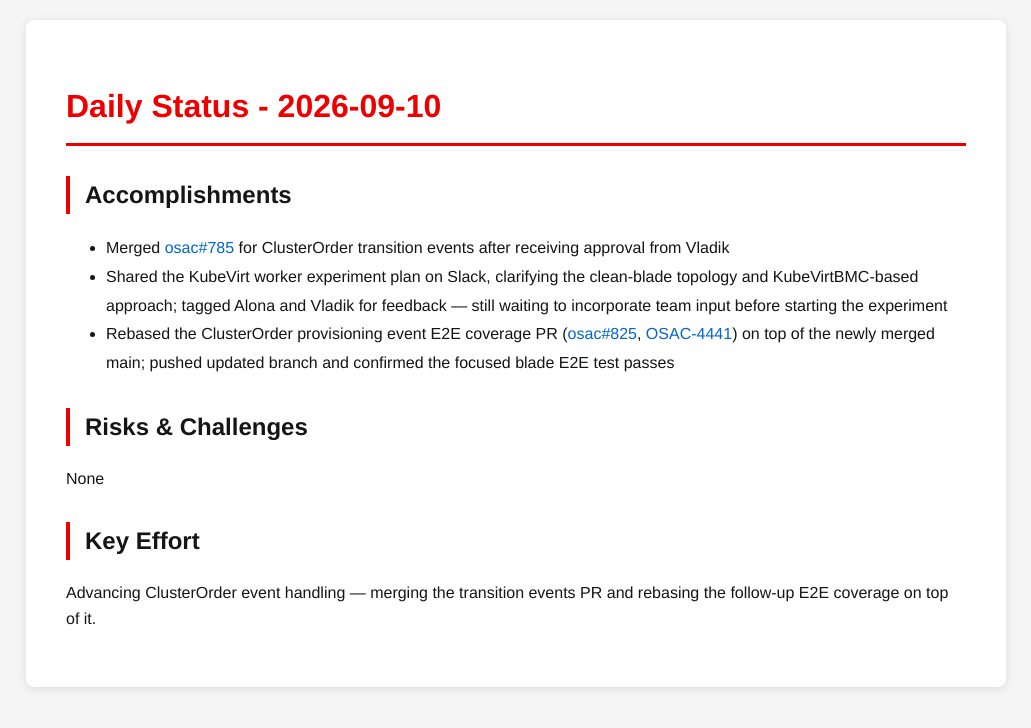
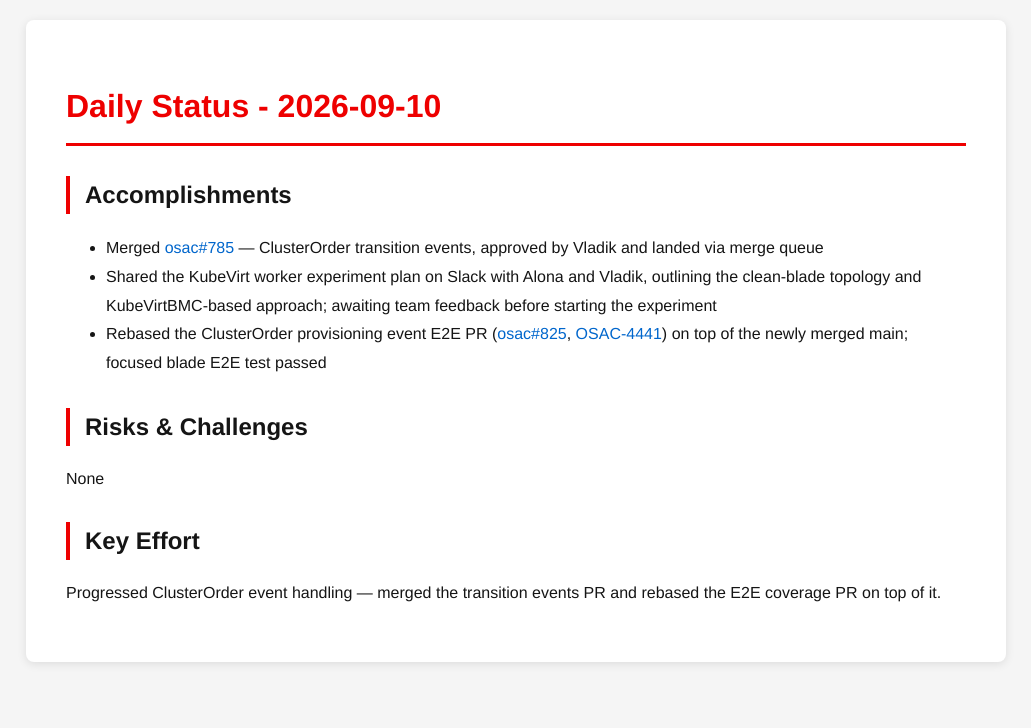
Before and after one commit to tzvatot/daily-status, a Jekyll site: the page built from 2026-09-10.md, in a window 1280 px wide. Shown: the top 728 px of the page, without its empty margins (124-1155 px from the left). Built offline with Jekyll 4.4.1, drawn with Linux system fonts in a browser that asks for light colours.

Commit message:
Daily status update - 2026-09-10

```diff
--- a/2026-09-10.md
+++ b/2026-09-10.md
@@ -7,12 +7,12 @@ date: 2026-09-10
 # Daily Status - 2026-09-10
 
 ## Accomplishments
-- Merged [osac#785](https://github.com/osac-project/osac/pull/785) for ClusterOrder transition events after receiving approval from Vladik
-- Shared the KubeVirt worker experiment plan on Slack, clarifying the clean-blade topology and KubeVirtBMC-based approach; tagged Alona and Vladik for feedback — still waiting to incorporate team input before starting the experiment
-- Rebased the ClusterOrder provisioning event E2E coverage PR ([osac#825](https://github.com/osac-project/osac/pull/825), [OSAC-4441](https://redhat.atlassian.net/browse/OSAC-4441)) on top of the newly merged main; pushed updated branch and confirmed the focused blade E2E test passes
+- Merged [osac#785](https://github.com/osac-project/osac/pull/785) — ClusterOrder transition events, approved by Vladik and landed via merge queue
+- Shared the KubeVirt worker experiment plan on Slack with Alona and Vladik, outlining the clean-blade topology and KubeVirtBMC-based approach; awaiting team feedback before starting the experiment
+- Rebased the ClusterOrder provisioning event E2E PR ([osac#825](https://github.com/osac-project/osac/pull/825), [OSAC-4441](https://redhat.atlassian.net/browse/OSAC-4441)) on top of the newly merged main; focused blade E2E test passed
 
 ## Risks & Challenges
 None
 
 ## Key Effort
-Advancing ClusterOrder event handling — merging the transition events PR and rebasing the follow-up E2E coverage on top of it.
+Progressed ClusterOrder event handling — merged the transition events PR and rebased the E2E coverage PR on top of it.
```
